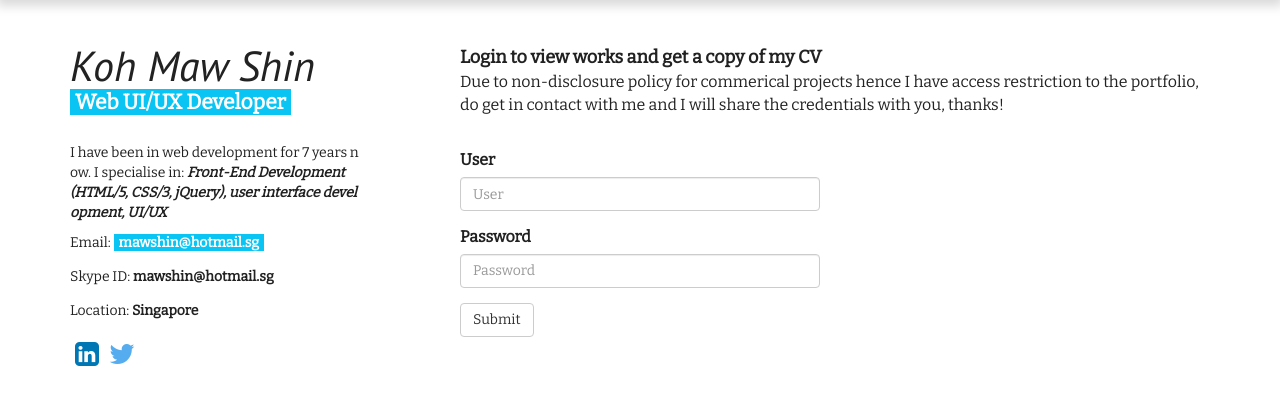
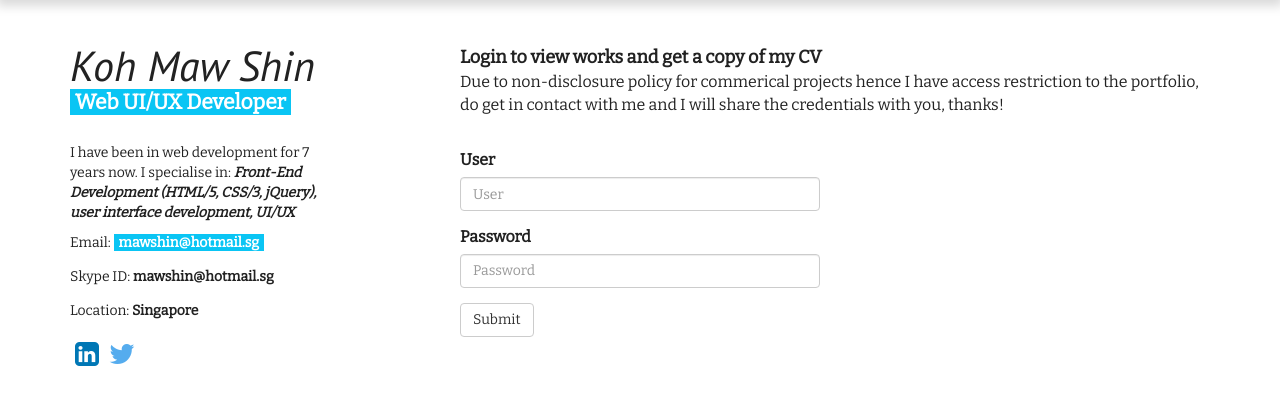
Before and after one commit to mawshin/mawshin, a PHP site: page /portfolio.html in a window 1280 px wide. Shown: the part 51-456 px from the top of the page. Run offline with PHP 8.4, Linux system fonts and the light colour scheme; some libraries are stand-ins or nearby versions.

Commit message:
update css

```diff
--- a/css/main.css
+++ b/css/main.css
@@ -53,16 +53,12 @@ nav .active a {background: #eaeaea; color: #000;}
 .timePosted {font-size: 12px;}
 
 .sticky-nav {font-size: 14px;}
-.sticky-nav > * {
-    white-space: -moz-pre-wrap !important;  /* Mozilla, since 1999 */
-    white-space: -webkit-pre-wrap; /*Chrome & Safari */
-    white-space: -pre-wrap;      /* Opera 4-6 */
-    white-space: -o-pre-wrap;    /* Opera 7 */
-    white-space: pre-wrap;       /* css-3 */
-    word-wrap: break-word;       /* Internet Explorer 5.5+ */
-    word-break: break-all;
-    white-space: normal;
+@media (min-width: 992px) {
+    .sticky-nav > p {
+        width: 90%;
+    }
 }
+
 nav + section {margin-top: 4.25em;}
 .sticky-nav__name {font-family: 'PT Sans', Sans-Serif; font-size: 3em; line-height: 1;}
 .sticky-nav__designation {color: #bdbdbd; font-size: 1.5em; font-weight: 300; padding-bottom: 1.25em;}
```
